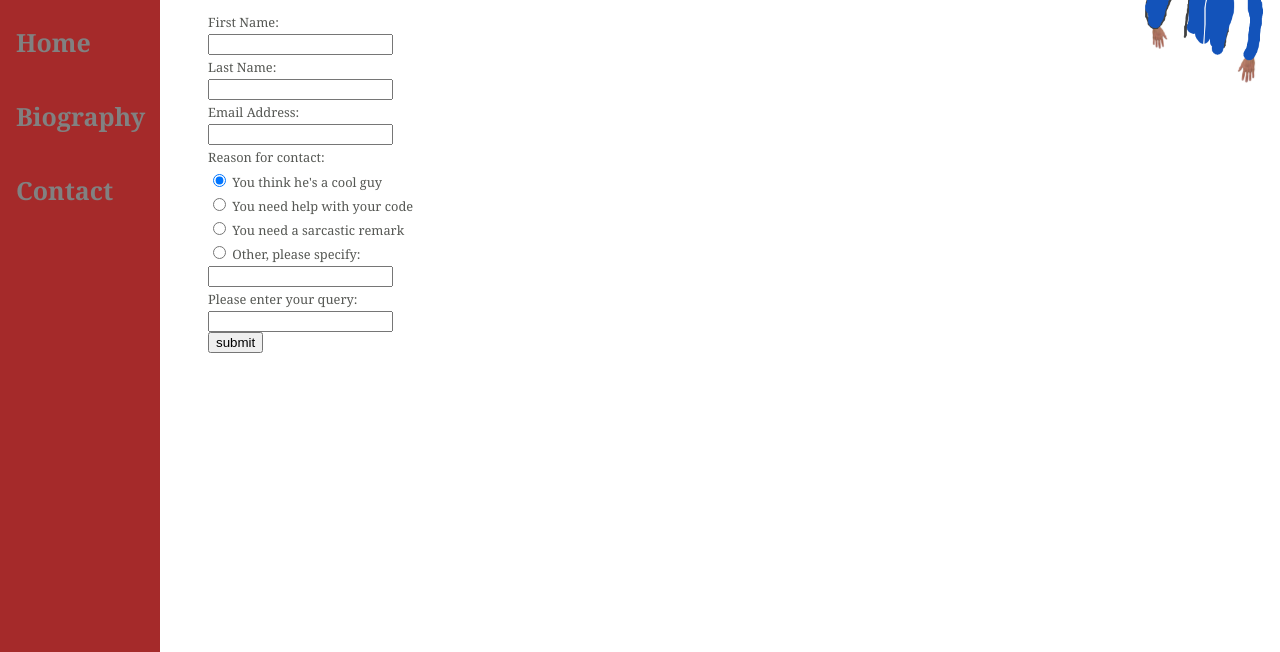
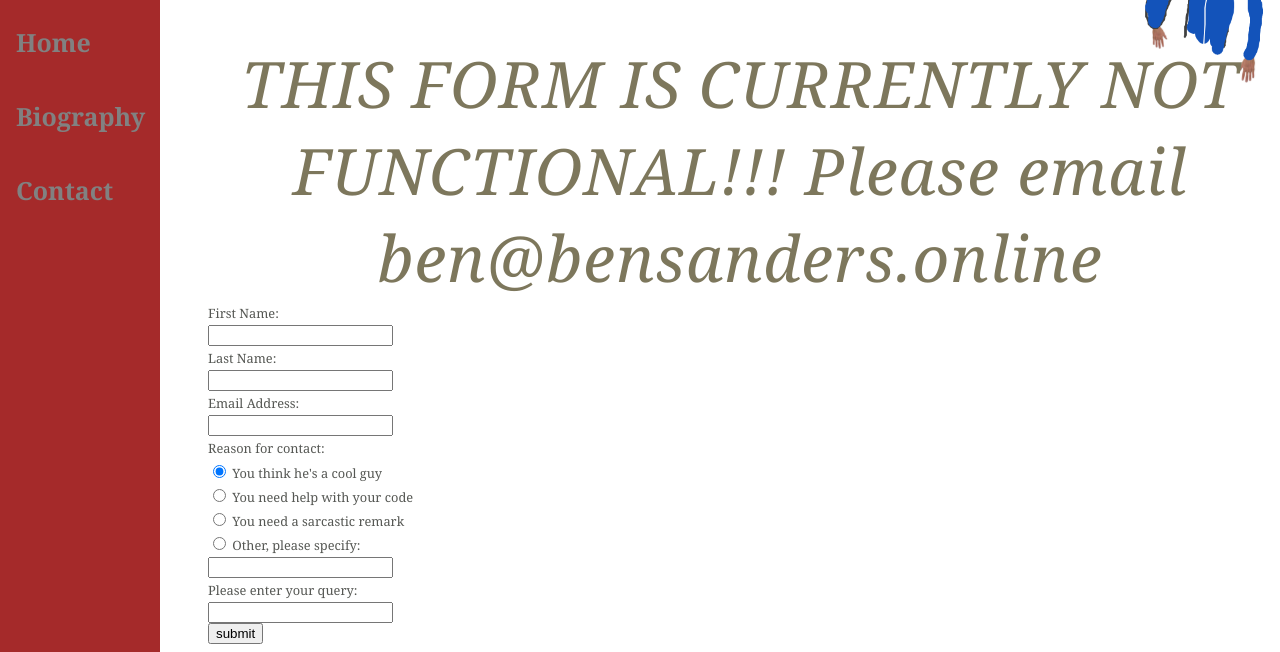
Before and after one commit to DanTheManWillis/Bensite, a plain HTML site: page contact.html in a window 1280 px wide. Shown: the part 162-814 px from the top of the page. Drawn offline with Linux system fonts and the light colour scheme.

Commit message:
Update contact.html

```diff
--- a/contact.html
+++ b/contact.html
@@ -19,6 +19,7 @@
  <div class="main">
  	<h1> Contact</h1>
   	<p>To contact Ben, email ben@bensanders.online or fill out the form below:</p>
+	<h1>THIS FORM IS CURRENTLY NOT FUNCTIONAL!!! Please email ben@bensanders.online</h1>
 	<form>
 		First Name:<br>
 		<input type="text" name="firstname"><br>
```
